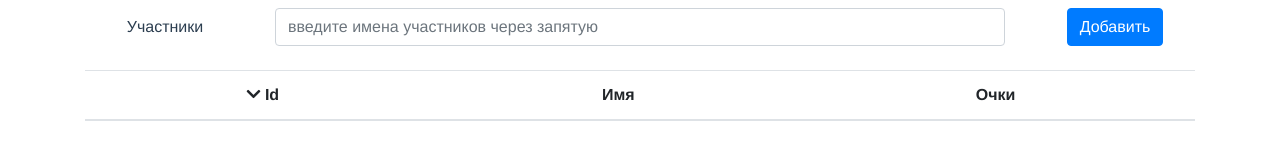
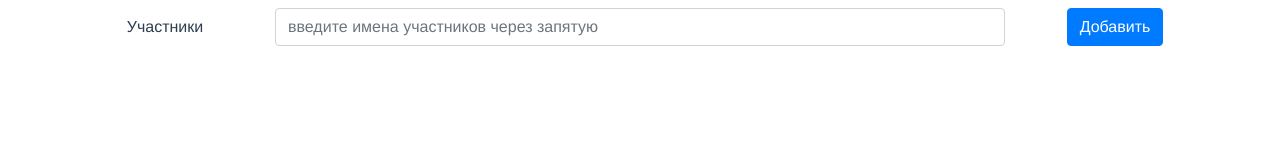
Before and after one commit to inser7/citylink-assignment, a Vue app in the folder task-5/: page / in a window 1280 px wide. Shown: the part 208-368 px from the top of the page. Built offline with nearby package versions, Linux system fonts and the light colour scheme.

Commit message:
hide on init

```diff
--- a/task-5/src/components/Olympiad.vue
+++ b/task-5/src/components/Olympiad.vue
@@ -4,7 +4,7 @@
       <label for="participants" class="col-sm-2 col-form-label">Участники</label>
       <div class="col-sm-8">
         <input v-model="newParticipants" type="text" class="form-control" id="participants"
-               placeholder="введите имена участников через запятую">
+               placeholder="введите имена участников через запятую" @keyup.enter="AddNewRows()">
       </div>
       <div class="col-sm-2">
         <button class="btn btn-primary mb-2" v-on:click="AddNewRows()">Добавить</button>
@@ -13,14 +13,14 @@
 
     <div class="row">
       <div class="col-sm-12">
-        <table class="table">
+        <table class="table table-striped" v-if="participants.length">
           <thead>
           <tr>
             <th @click="sort('id')">
               <span class="fa fa-chevron-down"
                     v-if="((currentSort === 'id') && (currentSortDir === 'asc'))"></span>
               <span class="fa fa-chevron-up"
-                    v-if="((currentSort === 'date') && (currentSortDir === 'desc'))"></span>
+                    v-if="((currentSort === 'id') && (currentSortDir === 'desc'))"></span>
               Id
             </th>
             <th @click="sort('name')">
```
